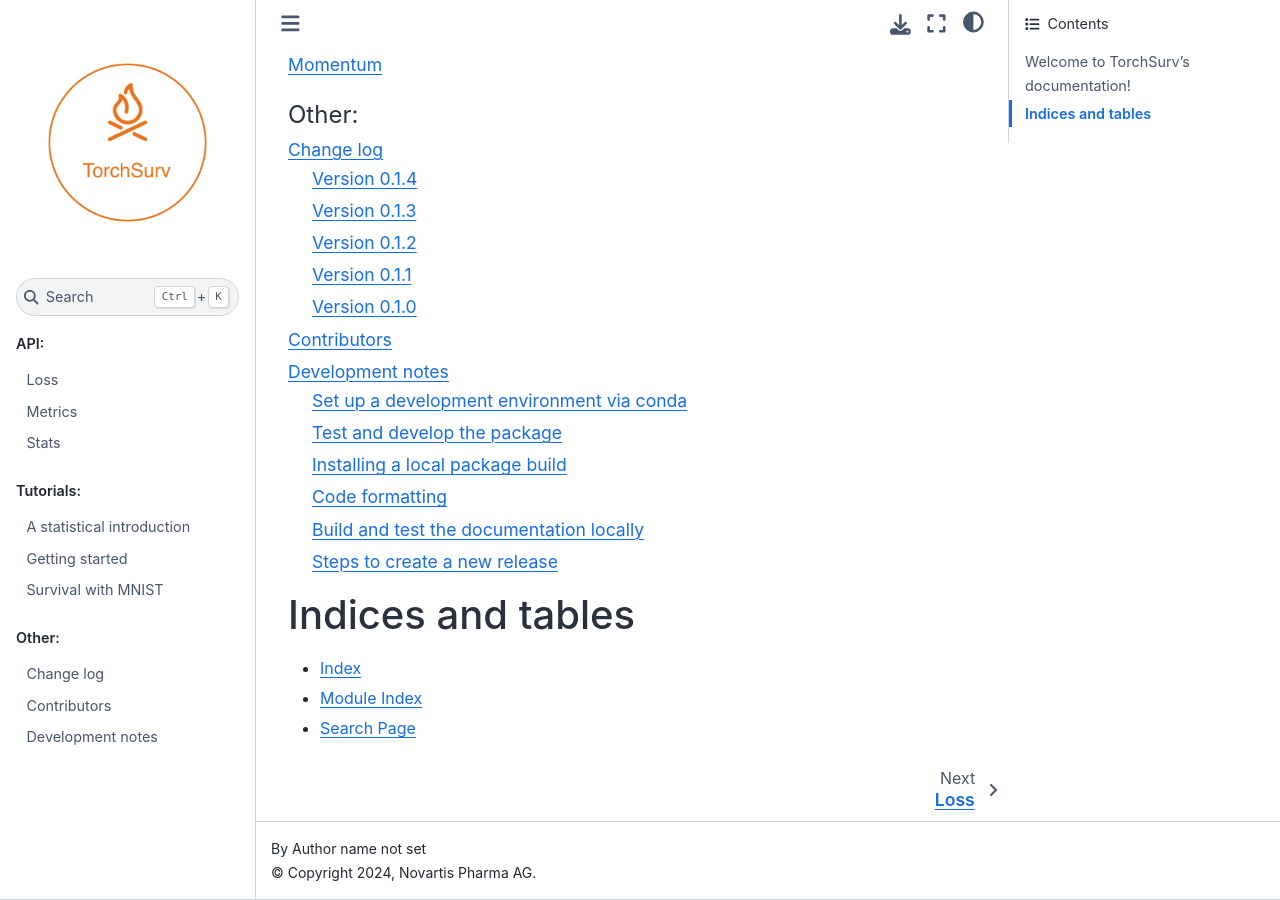
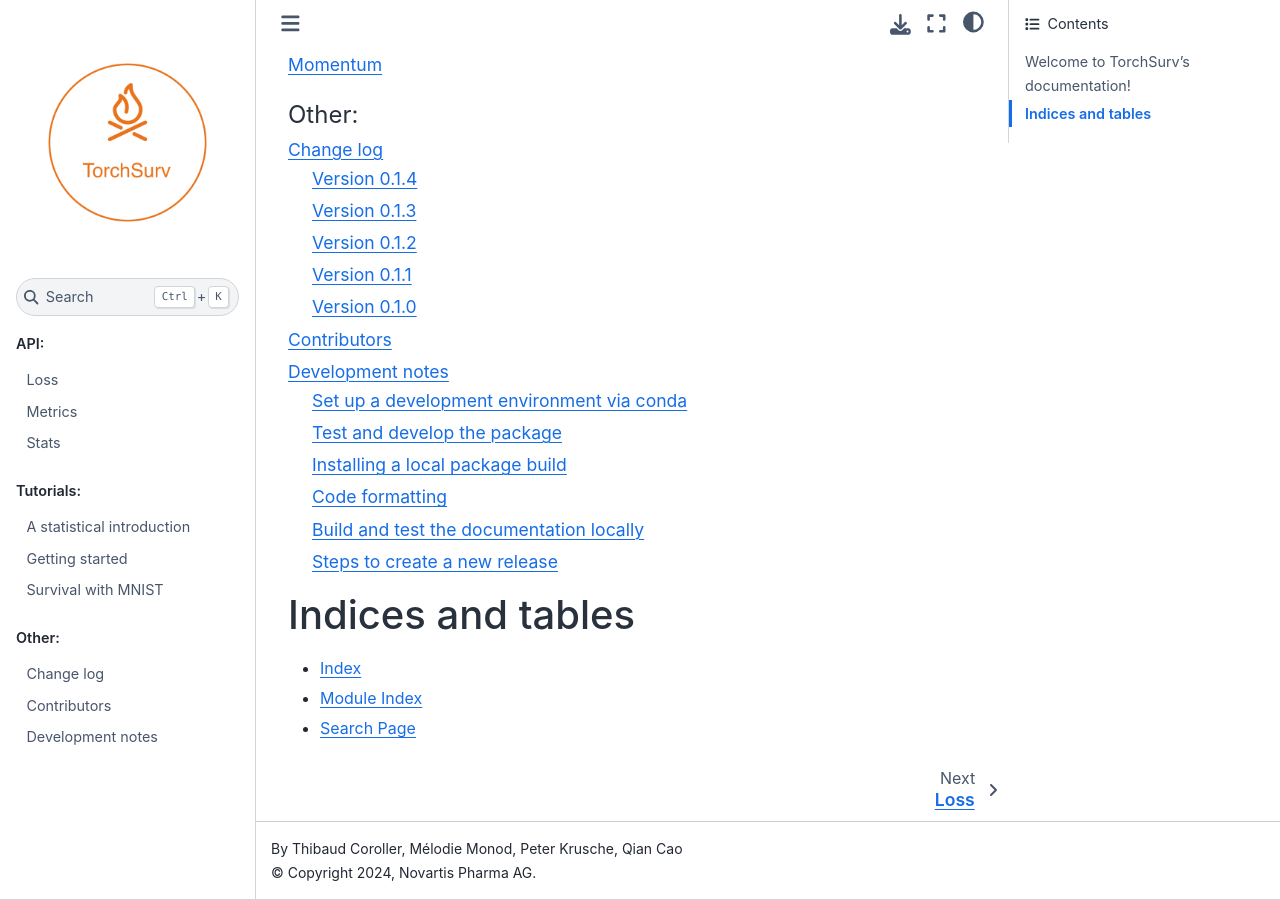
Before and after one commit to Novartis/torchsurv, a Sphinx documentation site: the page built from docs/index.rst, in a window 1280 px wide and 900 px high, scrolled down 1054 px. Built offline with Sphinx 7.4.7 and the Sphinx Book theme 1.1.4, drawn with Linux system fonts in a browser that asks for light colours.

Commit message:
Update conf.py
Modified capitalization of project title and added author list (from README.md)

```diff
--- a/docs/conf.py
+++ b/docs/conf.py
@@ -12,9 +12,9 @@
 
 sys.path.append(os.path.abspath(os.path.join(os.path.dirname(__file__), "..", "src")))
 
-project = "torchsurv"
+project = "TorchSurv"
 copyright = "2024, Novartis Pharma AG"
-# author = 'Novartis Pharma AG'
+author = 'Thibaud Coroller, Mélodie Monod, Peter Krusche, Qian Cao'
 
 # -- General configuration ---------------------------------------------------
 # https://www.sphinx-doc.org/en/master/usage/configuration.html#general-configuration
```
